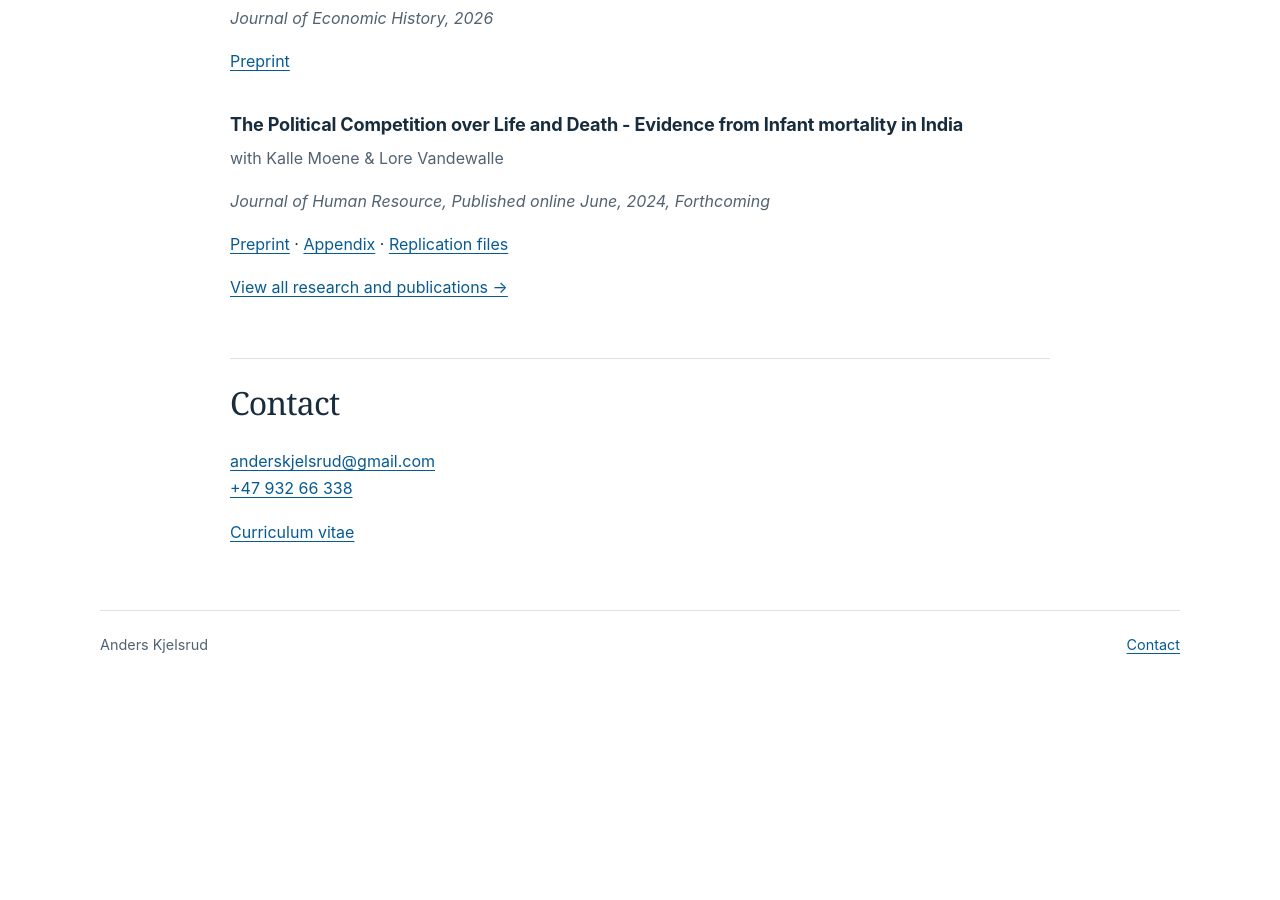
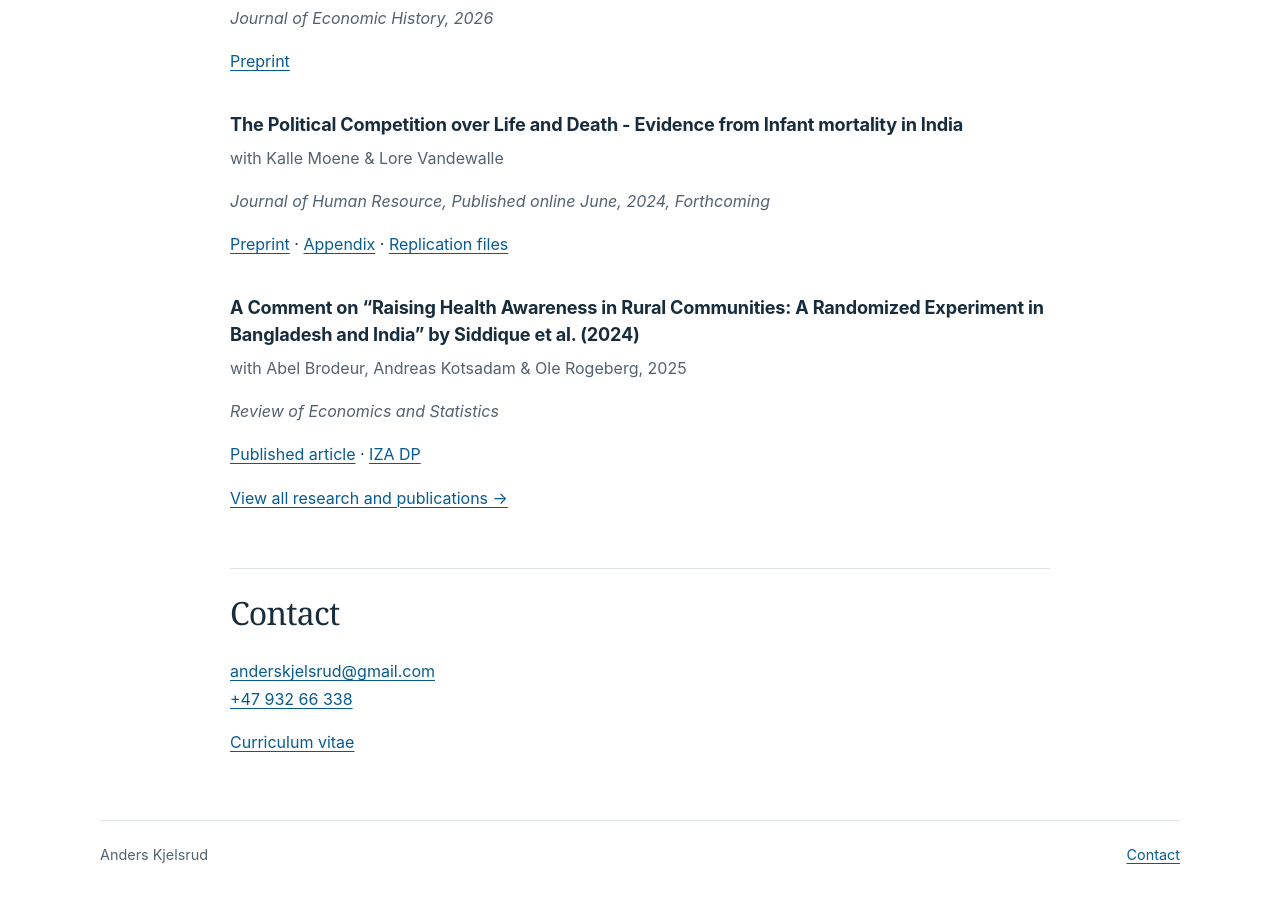
Before and after one commit to anderskjelsrud/anderskjelsrud.github.io, a Jekyll site: the page built from index.md, in a window 1280 px wide and 900 px high, scrolled down 691 px. Built offline with Jekyll 4.4.1, drawn with Linux system fonts in a browser that asks for light colours; before the commit the page ends 1381 px from its top, so only the background shows below that.

Commit message:
Feature health awareness comment on homepage

```diff
--- a/index.md
+++ b/index.md
@@ -35,6 +35,14 @@ with Kalle Moene & Lore Vandewalle
 
 [Preprint](https://drive.google.com/file/d/1jyTKzUxPbmiIL3KoLX9RYgURLAzYIn36/view?usp=sharing) · [Appendix](https://drive.google.com/file/d/1PJky5MY5e0Oo_j9McyPLBT-kIshrwteF/view?usp=sharing) · [Replication files](https://doi.org/10.17632/9g9gnhmgpr.1)
 
+### A Comment on “Raising Health Awareness in Rural Communities: A Randomized Experiment in Bangladesh and India” by Siddique et al. (2024)
+
+with Abel Brodeur, Andreas Kotsadam & Ole Rogeberg, 2025
+
+*Review of Economics and Statistics*
+
+[Published article](https://direct.mit.edu/rest/article/108/5/1466/138996/A-Comment-on-Raising-Health-Awareness-in-Rural) · [IZA DP](https://www.iza.org/publications/dp/17783/a-comment-on-raising-health-awareness-in-rural-communities-a-randomized-experiment-in-bangladesh-and-india-by-siddique-et-al-2024)
+
 [View all research and publications →](research.html)
 
 ## Contact
```
